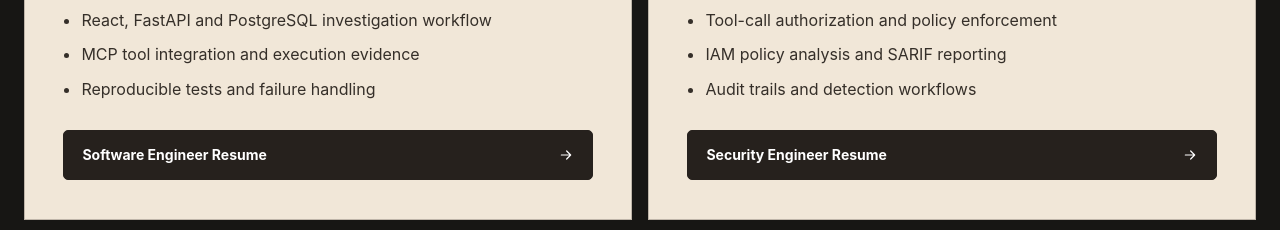
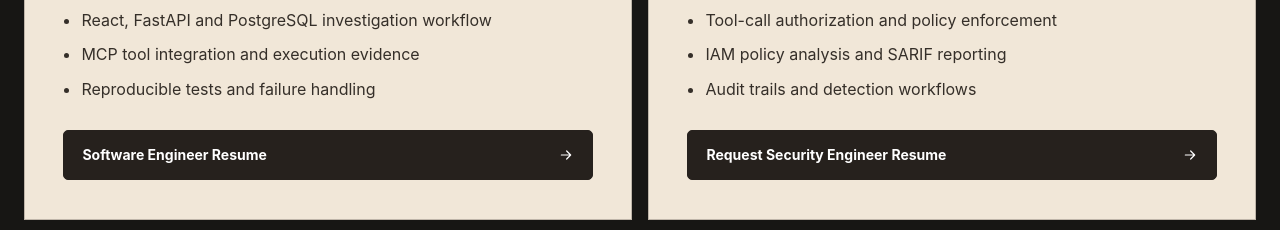
Before and after one commit to poojakira/Pooja_Kiran_Portfolio_Website, a Next.js app: page / in a window 1280 px wide. Shown: the part 2080-2310 px from the top of the page. Built offline with nearby package versions, Linux system fonts and the light colour scheme.

Commit message:
Avoid unpublished PDF links; provide security resume request action

```diff
--- a/src/components/Portfolio.tsx
+++ b/src/components/Portfolio.tsx
@@ -191,7 +191,7 @@ function ExploreExperience() {
           <h3>Security Engineering</h3>
           <p>Application security, agent authorization, AWS IAM analysis, model artifact inspection, and detection evidence.</p>
           <ul><li>Tool-call authorization and policy enforcement</li><li>IAM policy analysis and SARIF reporting</li><li>Audit trails and detection workflows</li></ul>
-          <a className="role-option-action" href={asset("Pooja_Kiran_Security_Engineer_Associate_Resume_Revised.pdf")} target="_blank" rel="noopener noreferrer">Security Engineer Resume <ArrowIcon /></a>
+          <a className="role-option-action" href={`mailto:${resume.email}?subject=Security%20Engineer%20Resume%20Request`} target="_blank" rel="noopener noreferrer">Request Security Engineer Resume <ArrowIcon /></a>
         </article>
       </div>
     </section>
@@ -506,7 +506,7 @@ function ContactSection() {
       <div className="contact-actions" data-reveal>
         <a className="button button-dark" href={`mailto:${resume.email}`}>Contact Pooja <ArrowIcon /></a>
         <a className="button button-light" href={resumeHref} target="_blank" rel="noreferrer">Software Engineer Resume</a>
-        <a className="button button-light" href={asset("Pooja_Kiran_Security_Engineer_Associate_Resume_Revised.pdf")} target="_blank" rel="noreferrer">Security Engineer Resume</a>
+        <a className="button button-light" href={`mailto:${resume.email}?subject=Security%20Engineer%20Resume%20Request`} target="_blank" rel="noreferrer">Request Security Engineer Resume</a>
         <a href={resume.links.github} target="_blank" rel="noreferrer">GitHub ↗</a>
         <a href={resume.links.linkedin} target="_blank" rel="noreferrer">LinkedIn ↗</a>
         <div>
```
